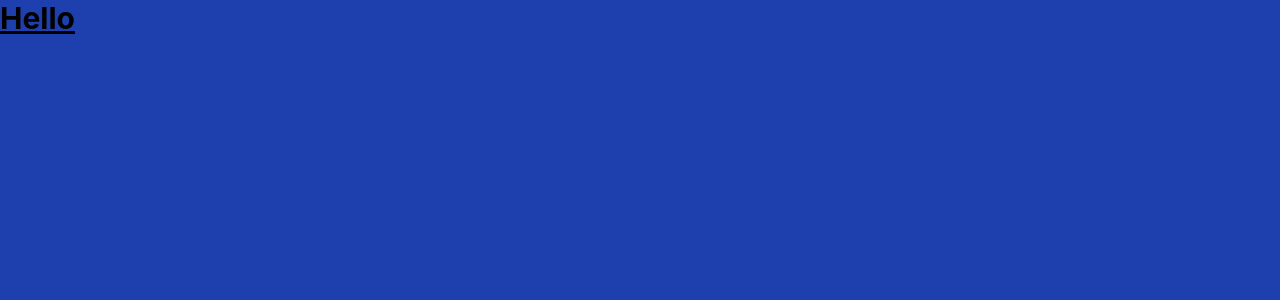
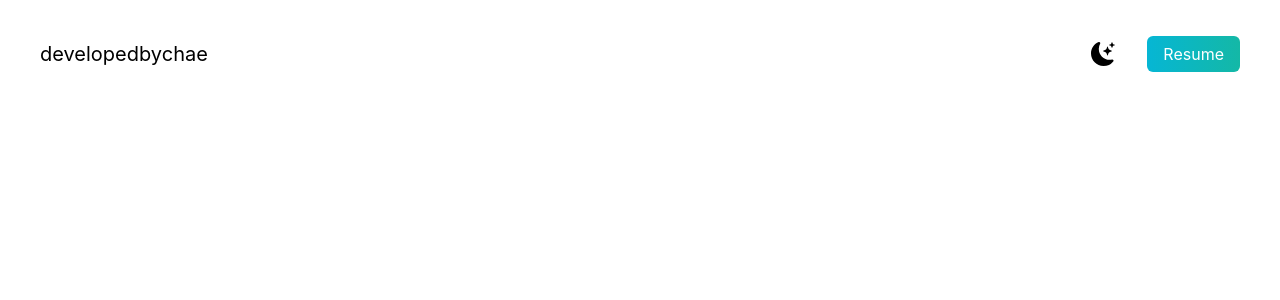
Before and after one commit to chaeikim-tech/portfolio, a Next.js app: page / in a window 1280 px wide. Shown: the top 300 px of the page. Built offline with nearby package versions, Linux system fonts and the light colour scheme.

Commit message:
Using react-icons & Add Nav

```diff
--- a/pages/index.js
+++ b/pages/index.js
@@ -1,4 +1,6 @@
 import Head from 'next/head'
+import { BsFillMoonStarsFill } from "react-icons/bs";
+import { AiFillTwitterCircle, AiFillLinkedin, AiFillYoutube } from "react-icons/ai";
 
 export default function Home() {
   return (
@@ -9,9 +11,19 @@
         <link rel="icon" href="/favicon.ico" />
       </Head>
 
-      <main>
-        <section className="bg-blue-800 min-h-screen">
-          <h1 className="text-3xl font-bold underline">Hello</h1>
+      <main className='bg-white px-10'>
+        <section className="min-h-screen">
+          <nav className='py-10 mb-12 flex justify-between'>
+            <h1 className='text-xl'>developedbychae</h1>
+            <ul className='flex items-center'>
+              <li>
+                <BsFillMoonStarsFill className='cursor-pointer text-2xl' />
+              </li>
+              <li>
+                <a className='bg-gradient-to-r from-cyan-500 to-teal-500 text-white px-4 py-2 rounded-md ml-8' href='#'>Resume</a>
+              </li>
+            </ul>
+          </nav>
         </section>
 
       </main>
```
